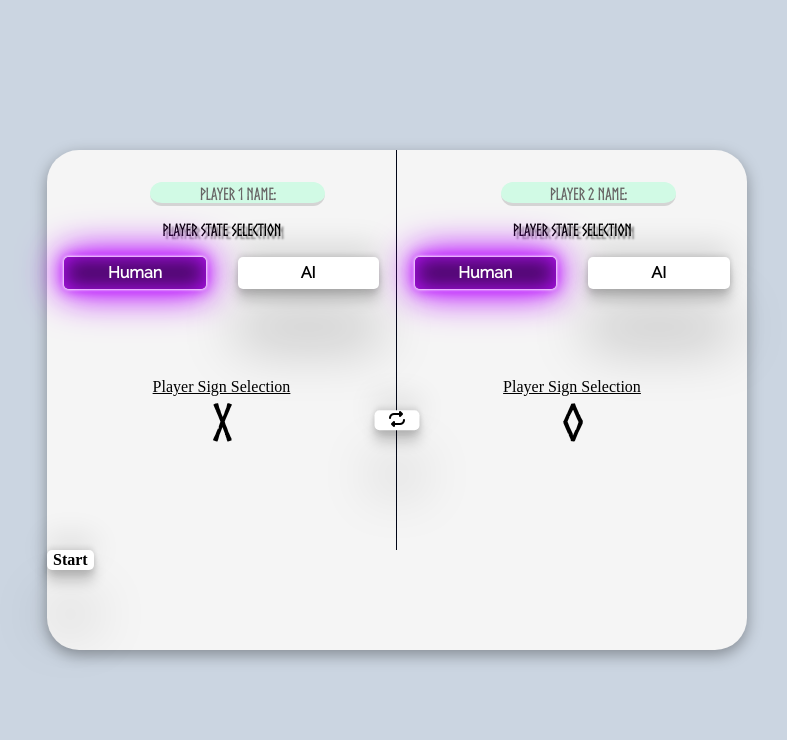
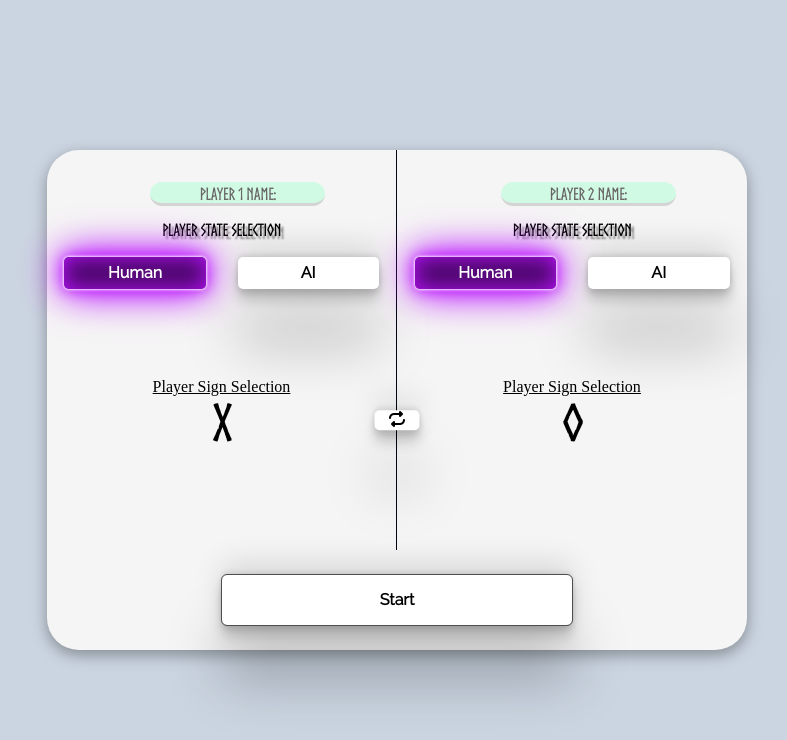
Before and after one commit to erenova/tic-tac-toe, a plain HTML site: page index.html in a window 1280 px wide. Both pictures are taken after a click on the button "Start". Shown: the whole page, without its empty margins (243-1030 px from the left). Drawn offline with Linux system fonts and the light colour scheme.

Commit message:
stylize start button

```diff
--- a/style.css
+++ b/style.css
@@ -37,6 +37,10 @@ button {
     rgba(0, 0, 0, 0.12) 0px -12px 30px, rgba(0, 0, 0, 0.12) 0px 4px 6px,
     rgba(0, 0, 0, 0.17) 0px 12px 13px, rgba(0, 0, 0, 0.09) 0px -3px 5px;
   cursor: pointer;
+}
+
+button:focus {
+  outline: 1px solid rgb(78, 78, 78);
 }
 
 #first-player {
@@ -252,6 +256,10 @@ button.active {
   font-size: 3rem;
   font-weight: bolder;
   font-family: "norseregular", sans-serif;
+  transition: opacity 0.5s ease-in-out;
+}
+.vanish {
+  opacity: 0;
 }
 
 .switch-signs {
@@ -259,12 +267,34 @@ button.active {
   left: 50%;
   top: 50%;
   transform: translate(-50%, 50%);
+  transition: all 200ms ease;
 }
 
 .switch-signs > button {
   width: 45px;
 }
 
+.switch-signs:active {
+  transform: translate(-50%, 50%) scale(0.95);
+}
+
+/* Start game section */
+
+.start-game {
+  display: flex;
+  justify-content: center;
+  align-items: center;
+}
+.start-game-button {
+  font-family: "ralewayregular", sans-serif;
+  width: 50%;
+  height: 50%;
+  transition: all 300ms ease;
+}
+.start-game-button:hover {
+  background-color: #bc13fe;
+  color: white;
+}
 /* Gameboard styling */
 
 .gameboard-screen {
```
